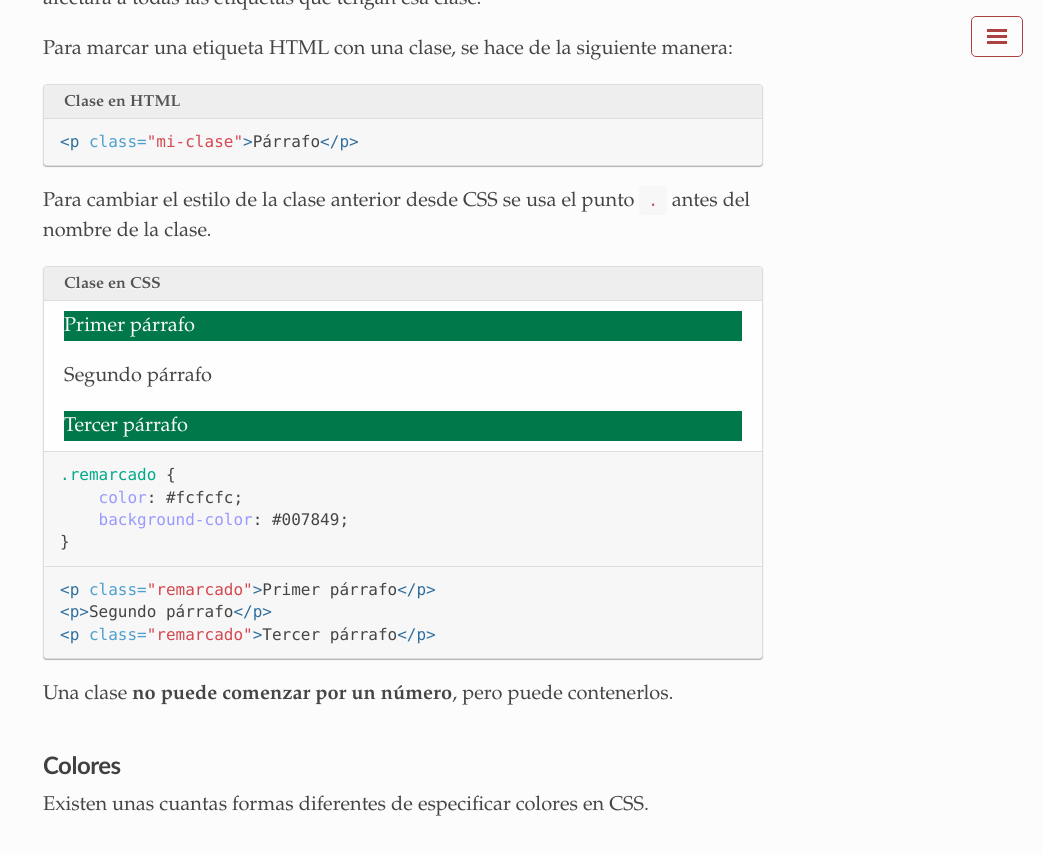
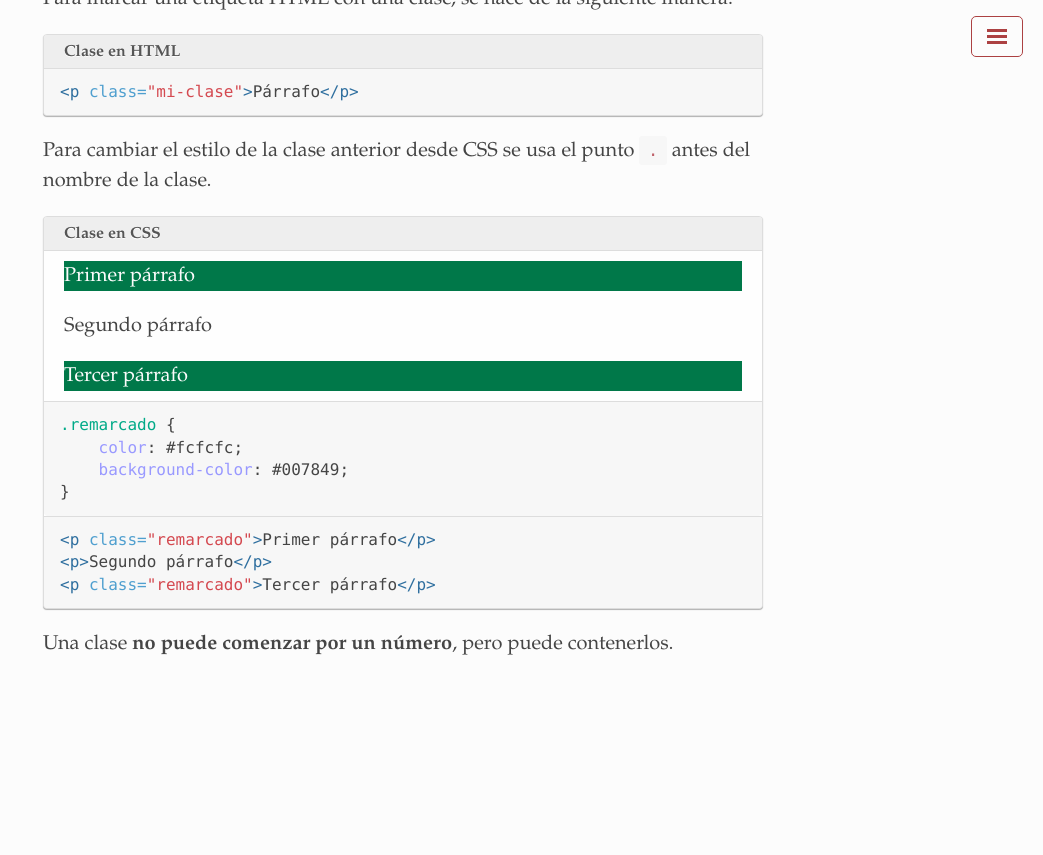
Before and after one commit to santi-gf/santi-gf.github.io, a Jekyll site: the page built from WebApps/css.md, in a window 1280 px wide and 900 px high, scrolled down 4404 px. Shown: the top 855 px of the window, without its empty margins (237-1280 px from the left). Built offline with Jekyll 4.4.1, drawn with Linux system fonts in a browser that asks for light colours; a style sheet for code colours, icons or effects is not loaded; after the commit the page ends 5144 px from its top, so only the background shows below that.

Commit message:
Hidden colors

```diff
--- a/WebApps/css.md
+++ b/WebApps/css.md
@@ -180,9 +180,9 @@ Para cambiar el estilo de la clase anterior desde CSS se usa el punto `.` antes
 Una clase **no puede comenzar por un número**, pero puede contenerlos.
 
 
-## Colores
+<!-- ## Colores
 
-Existen unas cuantas formas diferentes de especificar colores en CSS.
+Existen unas cuantas formas diferentes de especificar colores en CSS.  -->
 
 <!--
 
```
